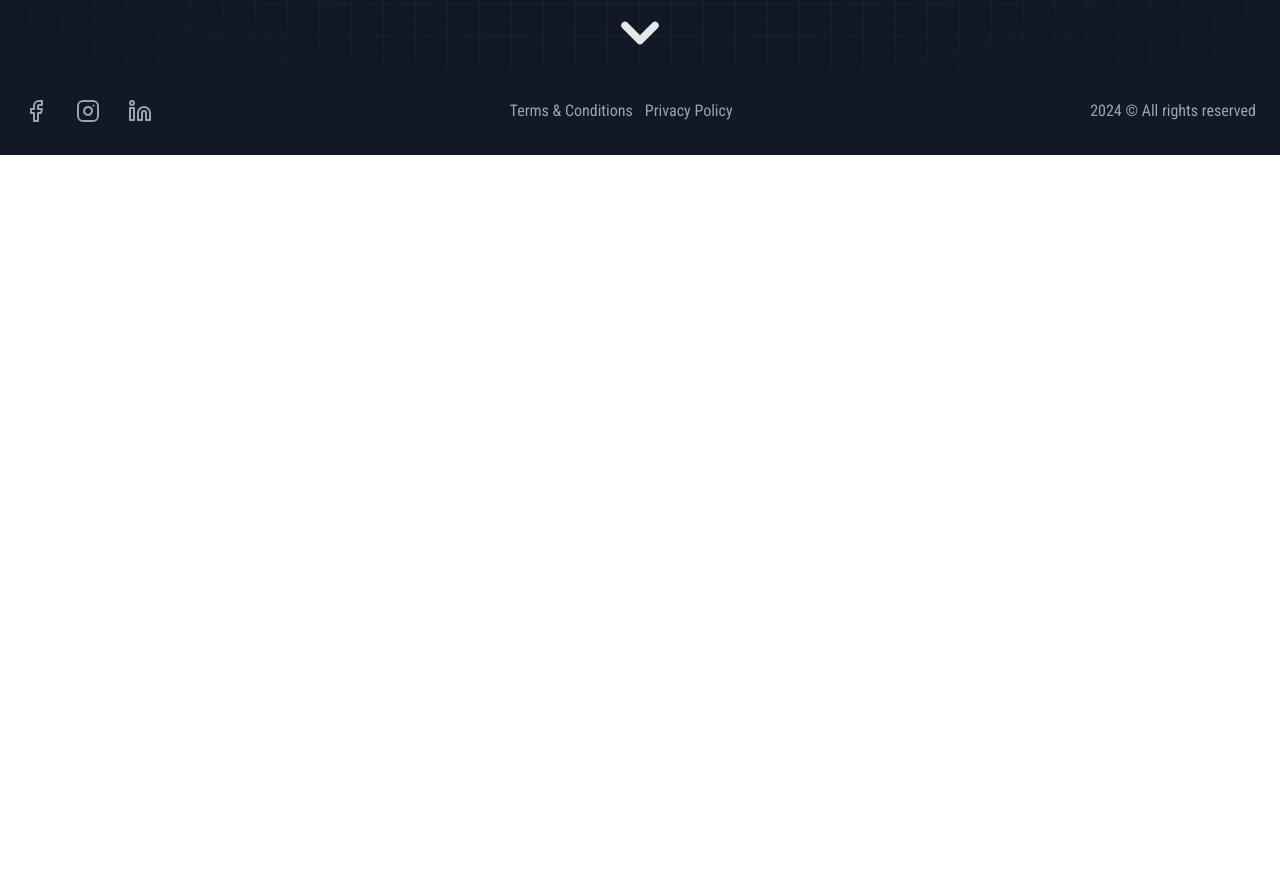
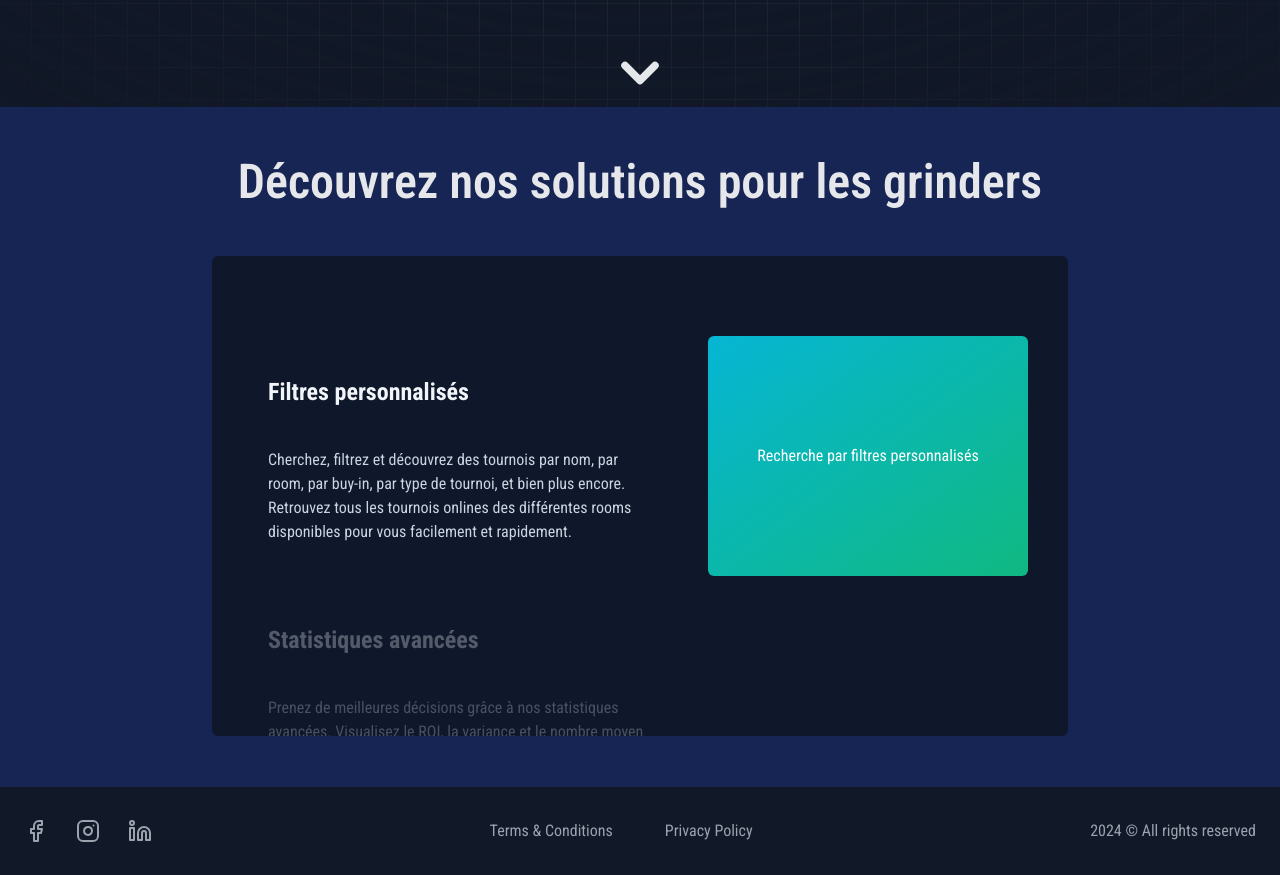
Before and after one commit to ElioTourvieille/frontend-next, a Next.js app: page / in a window 1280 px wide. Shown: the part 663-1538 px from the top of the page. Before the commit the page ends 818 px from the top, so only its background shows below. Built offline with nearby package versions, Linux system fonts and the light colour scheme.

Commit message:
Add features section

```diff
--- a/app/(root)/page.tsx
+++ b/app/(root)/page.tsx
@@ -1,7 +1,52 @@
 import { GridBackground } from "@/components/GridBackground";
 import { Button } from "@/components/ui/button";
+import { StickyScroll } from "@/components/ui/sticky-scroll-reveal";
 import { RegisterLink } from "@kinde-oss/kinde-auth-nextjs/components";
 import { ChevronDown } from "lucide-react";
+import Image from "next/image";
+
+const content = [
+  {
+    title: "Filtres personnalisés",
+    description:
+      "Cherchez, filtrez et découvrez des tournois par nom, par room, par buy-in, par type de tournoi, et bien plus encore. Retrouvez tous les tournois onlines des différentes rooms disponibles pour vous facilement et rapidement.",
+    content: (
+      <div className="h-full w-full bg-[linear-gradient(to_bottom_right,var(--cyan-500),var(--emerald-500))] flex items-center justify-center text-white text-center">
+        Recherche par filtres personnalisés
+      </div>
+    ),
+  },
+  {
+    title: "Statistiques avancées",
+    description:
+      "Prenez de meilleures décisions grâce à nos statistiques avancées. Visualisez le ROI, la variance et le nombre moyen de joueurs pour chaque tournoi ainsi que d'autre statistiques afin de maximiser vos profits et optimiser votre sélection de tournois.",
+    content: (
+      <div className="h-full w-full bg-[linear-gradient(to_bottom_right,var(--indigo-500),var(--purple-500))] flex items-center justify-center text-white text-center">
+        Analysez vos performances avec des statistiques avancées
+      </div>
+    ),
+  },
+  {
+    title: "Création de grilles de session",
+    description:
+      "Créez des grilles de session personnalisées directement dans l'app en fonction de vos préférences et stratégies. Sélectionnez des tournois depuis les recherches que vous avez effectuées et construisez une grille adaptée à vos objectifs et à votre style de jeu.",
+    content: (
+      <div className="h-full w-full bg-[linear-gradient(to_bottom_right,var(--teal-500),var(--blue-500))] flex items-center justify-center text-white text-center">
+        Conception de grilles de session sur mesure
+      </div>
+    ),
+  },
+  {
+    title: "Assistant IA (bientôt disponible)",
+    description:
+      "Notre assistant IA vous aidera bientôt à concevoir une grille de session adaptée à votre profil. Grâce à l'IA, optimisez vos choix de tournois selon votre niveau, votre ROI, votre volume de jeu et votre budget.",
+    content: (
+      <div className="h-full w-full bg-[linear-gradient(to_bottom_right,var(--cyan-600),var(--emerald-600))] flex items-center justify-center text-white text-center">
+        Bénéficiez de l'aide d'un assistant IA pour vos sessions (à venir)
+      </div>
+    ),
+  },
+];
 
 export default function Home() {
   return (
@@ -28,6 +73,13 @@ export default function Home() {
           </div>
         </GridBackground>
       </section>
+
+      <section className="h-[85vh] bg-blue-950 flex items-center justify-evenly flex-col">
+        <h2 className="font-semibold text-3xl sm:text-5xl text-center text-gray-200">Découvrez nos solutions pour les grinders</h2>
+        <div>
+          <StickyScroll content={content} />
+        </div>
+      </section>
     </>
   );
 }
--- a/app/globals.css
+++ b/app/globals.css
@@ -29,6 +29,23 @@
     --chart-4: 43 74% 66%;
     --chart-5: 27 87% 67%;
     --radius: 0.5rem;
+  }
+  ::-webkit-scrollbar {
+    width: 12px; /* Largeur de la scrollbar */
+  }
+
+  ::-webkit-scrollbar-track {
+    background: #1a202c; /* Couleur de fond de la track de scrollbar */
+  }
+
+  ::-webkit-scrollbar-thumb {
+    background-color: #4a5568; /* Couleur du pouce (thumb) de la scrollbar */
+    border-radius: 8px; /* Arrondir le pouce */
+    border: 3px solid #1a202c; /* Ajouter une bordure autour du pouce */
+  }
+
+  ::-webkit-scrollbar-thumb:hover {
+    background-color: #718096; /* Couleur du pouce au survol */
   }
   html {
     scroll-behavior: smooth;
--- a/components/Footer.tsx
+++ b/components/Footer.tsx
@@ -59,7 +59,7 @@ export default function Footer() {
         </div>
 
         {/* Terms */}
-        <div className="flex flex-col sm:flex-row items-center">
+        <div className="flex gap-10">
           <a href="#" className="text-gray-400 hover:text-white">
             Terms & Conditions
           </a>
@@ -69,7 +69,7 @@ export default function Footer() {
         </div>
 
         {/* Copyright */}
-        <span className="">
+        <span>
           {new Date().getFullYear()} © All rights reserved
         </span>
       </div>
--- a/components/GridBackground.tsx
+++ b/components/GridBackground.tsx
@@ -3,7 +3,7 @@ export function GridBackground({
   children,
 }: Readonly<{ children: React.ReactNode }>) {
   return (
-    <div className="h-[80vh] w-full bg-gray-900 bg-grid-gray-600/[0.3] relative flex items-center justify-center">
+    <div className="h-[85vh] w-full bg-gray-900 bg-grid-gray-600/[0.3] relative flex items-center justify-center">
       {/* Radial gradient */}
       <div className="absolute pointer-events-none inset-0 flex items-center justify-center bg-gray-900 [mask-image:radial-gradient(ellipse_at_center,transparent_20%,black)]"></div>
       {children}
--- /dev/null
+++ b/components/ui/sticky-scroll-reveal.tsx
@@ -0,0 +1,112 @@
+"use client";
+
+import React, { useEffect, useRef, useState } from "react";
+import { useMotionValueEvent, useScroll } from "framer-motion";
+import { motion } from "framer-motion";
+import { cn } from "@/lib/utils";
+
+export const StickyScroll = ({
+  content,
+  contentClassName,
+}: {
+  content: {
+    title: string;
+    description: string;
+    content?: React.ReactNode | any;
+  }[];
+  contentClassName?: string;
+}) => {
+  const [activeCard, setActiveCard] = React.useState(0);
+  const ref = useRef<any>(null);
+  const { scrollYProgress } = useScroll({
+    // target: ref
+    container: ref,
+    offset: ["start start", "end start"],
+  });
+  const cardLength = content.length;
+
+  useMotionValueEvent(scrollYProgress, "change", (latest) => {
+    const cardsBreakpoints = content.map((_, index) => index / cardLength);
+    const closestBreakpointIndex = cardsBreakpoints.reduce(
+      (acc, breakpoint, index) => {
+        const distance = Math.abs(latest - breakpoint);
+        if (distance < Math.abs(latest - cardsBreakpoints[acc])) {
+          return index;
+        }
+        return acc;
+      },
+      0
+    );
+    setActiveCard(closestBreakpointIndex);
+  });
+
+  const backgroundColors = [
+    "var(--slate-900)",
+    "var(--black)",
+    "var(--neutral-900)",
+  ];
+  const linearGradients = [
+    "linear-gradient(to bottom right, var(--cyan-500), var(--emerald-500))",
+    "linear-gradient(to bottom right, var(--pink-500), var(--indigo-500))",
+    "linear-gradient(to bottom right, var(--orange-500), var(--yellow-500))",
+  ];
+
+  const [backgroundGradient, setBackgroundGradient] = useState(
+    linearGradients[0]
+  );
+
+  useEffect(() => {
+    setBackgroundGradient(linearGradients[activeCard % linearGradients.length]);
+  }, [activeCard]);
+
+  return (
+    <motion.div
+      animate={{
+        backgroundColor: backgroundColors[activeCard % backgroundColors.length],
+      }}
+      className="h-[30rem] overflow-y-auto flex justify-center relative space-x-10 rounded-md p-10"
+      ref={ref}
+    >
+      <div className="div relative flex items-start px-4">
+        <div className="max-w-2xl">
+          {content.map((item, index) => (
+            <div key={item.title + index} className="my-20">
+              <motion.h2
+                initial={{
+                  opacity: 0,
+                }}
+                animate={{
+                  opacity: activeCard === index ? 1 : 0.3,
+                }}
+                className="text-2xl font-bold text-slate-100"
+              >
+                {item.title}
+              </motion.h2>
+              <motion.p
+                initial={{
+                  opacity: 0,
+                }}
+                animate={{
+                  opacity: activeCard === index ? 1 : 0.3,
+                }}
+                className="text-kg text-slate-300 max-w-sm mt-10"
+              >
+                {item.description}
+              </motion.p>
+            </div>
+          ))}
+          <div className="h-40" />
+        </div>
+      </div>
+      <div
+        style={{ background: backgroundGradient }}
+        className={cn(
+          "hidden lg:block h-60 w-80 rounded-md bg-white sticky top-10 overflow-hidden",
+          contentClassName
+        )}
+      >
+        {content[activeCard].content ?? null}
+      </div>
+    </motion.div>
+  );
+};
```
